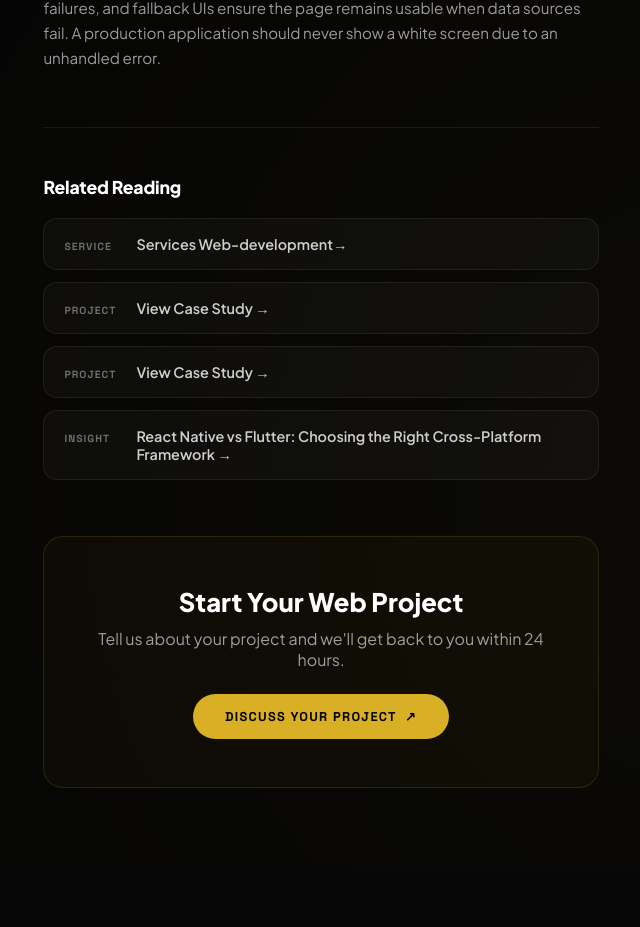
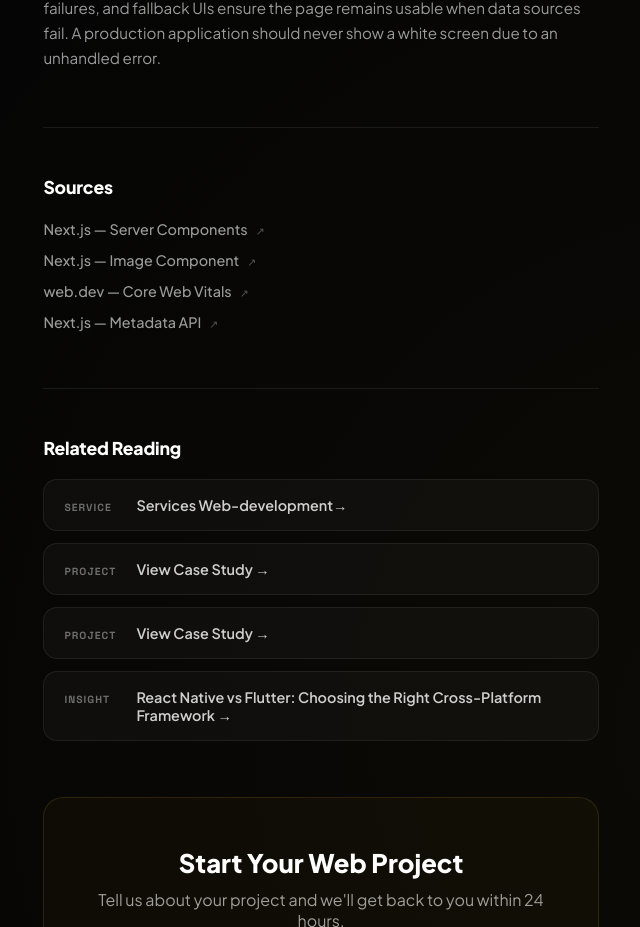
Before and after one commit to Gitzak-Dev/portfolio, a Next.js app: page /insights/what-nextjs-production-ready in a window 1280 px wide. Shown: the part 3895-4822 px from the top of the page, without its empty margins (319-959 px from the left). Before the commit the page ends 4763 px from the top, so only its background shows below. Built offline with nearby package versions, Linux system fonts and the light colour scheme; no server answers.

Commit message:
feat: add primary sources to technical insights

```diff
--- a/app/insights/[slug]/InsightPage.module.css
+++ b/app/insights/[slug]/InsightPage.module.css
@@ -216,6 +216,66 @@
 }
 
 /* =========================
+   Sources Section
+========================= */
+
+.sourceSection {
+  margin-bottom: 56px;
+  padding-top: 48px;
+  border-top: 1px solid rgba(255, 255, 255, 0.08);
+}
+
+.sourceSection h2 {
+  color: #fff;
+  font-family: var(--font-plus-jakarta), sans-serif;
+  font-size: 1.1rem;
+  font-weight: 800;
+  margin-bottom: 20px;
+  letter-spacing: -0.01em;
+}
+
+.sourceList {
+  list-style: none;
+  margin: 0;
+  padding: 0;
+  display: flex;
+  flex-direction: column;
+  gap: 10px;
+}
+
+.sourceItem {
+  margin: 0;
+}
+
+.sourceLink {
+  display: inline-flex;
+  align-items: baseline;
+  gap: 8px;
+  color: rgba(255, 255, 255, 0.6);
+  font-family: var(--font-plus-jakarta), sans-serif;
+  font-size: 0.9rem;
+  font-weight: 500;
+  text-decoration: none;
+  transition: color 0.25s ease;
+}
+
+.sourceLink:hover {
+  color: #d8af25;
+  text-decoration: underline;
+}
+
+.sourceLink::after {
+  content: "↗";
+  font-size: 0.75em;
+  opacity: 0.5;
+  transition: opacity 0.25s ease;
+}
+
+.sourceLink:hover::after {
+  opacity: 1;
+}
+
+/* =========================
    CTA Section
 ========================= */
 
--- a/app/insights/[slug]/page.tsx
+++ b/app/insights/[slug]/page.tsx
@@ -185,6 +185,26 @@ export default async function InsightPage({ params }: PageProps) {
           </section>
         )}
 
+        {insight.sources && insight.sources.length > 0 && (
+          <aside className={styles.sourceSection} aria-labelledby="article-sources">
+            <h2 id="article-sources">Sources</h2>
+            <ul className={styles.sourceList}>
+              {insight.sources.map((source, index) => (
+                <li key={source.href} className={styles.sourceItem}>
+                  <a
+                    href={source.href}
+                    target="_blank"
+                    rel="noopener noreferrer"
+                    className={styles.sourceLink}
+                  >
+                    {source.label}
+                  </a>
+                </li>
+              ))}
+            </ul>
+          </aside>
+        )}
+
         {(insight.relatedService ||
           insight.relatedProjects.length > 0 ||
           (insight.relatedInsights && insight.relatedInsights.length > 0)) && (
--- a/data/insights.ts
+++ b/data/insights.ts
@@ -1,6 +1,11 @@
 export type InsightSection = {
   heading: string;
   paragraphs: string[];
+};
+
+export type InsightSource = {
+  label: string;
+  href: string;
 };
 
 export type InsightFAQ = {
@@ -16,6 +21,7 @@ export type Insight = {
   standfirst: string;
   sections: InsightSection[];
   faqs?: InsightFAQ[];
+  sources?: InsightSource[];
   relatedService: string;
   relatedProjects: string[];
   relatedInsights?: string[];
@@ -113,6 +119,24 @@ export const insights: Insight[] = [
     updatedAt: "2026-08-21",
     ctaText: "Start Your Web Project",
     ctaHref: "/#contact",
+    sources: [
+      {
+        label: "Next.js — Server Components",
+        href: "https://nextjs.org/docs/app/getting-started/server-and-client-components",
+      },
+      {
+        label: "Next.js — Image Component",
+        href: "https://nextjs.org/docs/app/api-reference/components/image",
+      },
+      {
+        label: "web.dev — Core Web Vitals",
+        href: "https://web.dev/articles/vitals",
+      },
+      {
+        label: "Next.js — Metadata API",
+        href: "https://nextjs.org/docs/app/api-reference/file-conventions/metadata",
+      },
+    ],
   },
   {
     slug: "react-native-vs-flutter",
@@ -385,6 +409,12 @@ export const insights: Insight[] = [
     updatedAt: "2026-08-21",
     ctaText: "Start Your Automation Project",
     ctaHref: "/#contact",
+    sources: [
+      {
+        label: "Lewis et al. — Retrieval-Augmented Generation",
+        href: "https://arxiv.org/abs/2005.11401",
+      },
+    ],
   },
   {
     slug: "machine-learning-for-business",
```
